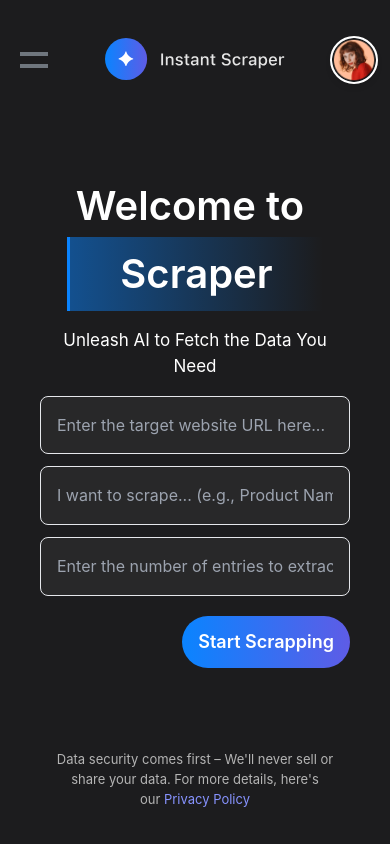
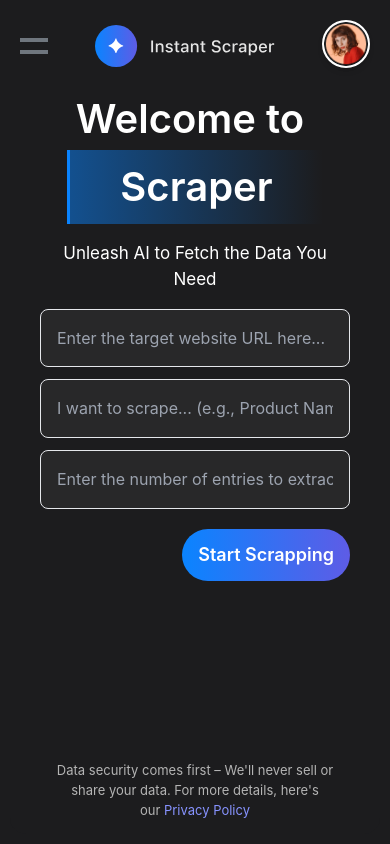
Before and after one commit to proto-developer/instant-scraper-frontend, a Next.js app: page / in a window 390 px wide. Built offline with nearby package versions, Linux system fonts and the light colour scheme.

Commit message:
Updated stylings for medium screens

```diff
--- a/app/(mainPages)/layout.tsx
+++ b/app/(mainPages)/layout.tsx
@@ -1,11 +1,10 @@
-"use client"
+"use client";
 
 import { useState } from "react";
 import Sidebar from "@/components/sidebar/Sidebar";
 import Image from "next/image";
 import Link from "next/link";
 import ProfileMenu from "@/components/ui/ProfileMenu";
-
 
 const RecenetRequestsData = [
   {
@@ -38,7 +37,11 @@
   const [isSidebarOpen, setSidebarOpen] = useState(false);
 
   const toggleSidebar = () => {
-    setSidebarOpen(!isSidebarOpen);
+    setSidebarOpen((prevState) => {
+      const newState = !prevState;
+      console.log("Sidebar is open:", newState); // Log the updated state
+      return newState;
+    });
   };
 
   return (
@@ -48,7 +51,7 @@
         <div
           className={`${
             isSidebarOpen ? "block" : "hidden"
-          } fixed inset-0  bg-black bg-opacity-75 z-50 sm:block sm:static  md:mt-0`}
+          } fixed inset-0 bg-black bg-opacity-75 z-50 sm:block sm:static md:mt-0`}
         >
           <Sidebar.Root>
             {/* Logo visible in the sidebar on medium and larger screens */}
@@ -68,20 +71,30 @@
               ))}
             </Sidebar.RecentRequestsContainer>
             <Sidebar.SidebarFooter />
-          </Sidebar.Root>
-        </div>
 
-        {/* Button for toggling Sidebar */}
+            {/* Close Button (Cross icon) inside the Sidebar, visible only on small screens */}
             <button
               onClick={toggleSidebar}
-          className="sm:hidden absolute top-12 left-5 z-50"
+              className={`absolute top-10 left-7 text-white sm:hidden`}
             >
-          {isSidebarOpen ? (
-            // Cross icon (X) when sidebar is open
               <div className="w-7 h-7 flex justify-center items-center">
                 <div className="w-7 h-[3px] bg-[#6F767E] absolute rotate-45"></div>
                 <div className="w-7 h-[3px] bg-[#6F767E] absolute -rotate-45"></div>
               </div>
+            </button>
+          </Sidebar.Root>
+        </div>
+
+        {/* Header/Nav: Contains the logo, hamburger, and profile menu */}
+        <div className="fixed top-0 left-0 right-0 z-40 flex justify-between items-center bg-[#1C1C1E] py-5 px-5 sm:hidden">
+          {/* Hamburger Button */}
+          <button
+            onClick={toggleSidebar}
+            className="z-50 relative flex items-center justify-center"
+          >
+            {isSidebarOpen ? (
+              // Hide hamburger icon when sidebar is open
+              <div />
             ) : (
               // Hamburger icon when sidebar is closed
               <div>
@@ -91,22 +104,29 @@
             )}
           </button>
 
-        {/* Main Content Area */}
-        <div className="mx-[10px] my-[0px] bg-darkLight border border-none md:border-grayBorder rounded-[16px] overflow-x-hidden overflow-y-auto flex-1 h-[calc(100dvh-20px)]">
-          {/* Logo displayed when sidebar is closed on mobile */}
-          {!isSidebarOpen && (
-            <div className="flex justify-center mt-7 mb-0 sm:hidden">
+          {/* Logo */}
+          <div>
             <Link href={"/"}>
               <Image src="/logo.svg" alt="logo" width={180} height={40} />
             </Link>
           </div>
-          )}
+
+          {/* Profile Menu */}
+          <div>
+            <ProfileMenu />
+          </div>
+        </div>
+
+        {/* Main Content Area */}
+        <div className="mx-[10px] md:mx-0 lg:mx-[10px] my-[0px] bg-darkLight border border-none md:border-grayBorder rounded-[16px] overflow-x-clip overflow-y-auto flex-1 h-[calc(100dvh-20px)] md:h-[calc(100dvh)] lg:h-[calc(100dvh-20px)] pt-16 sm:pt-0">
           {children}
 
+          {/* Profile Menu when sidebar is closed */}
+          {!isSidebarOpen && (
             <div className="absolute top-9 right-3 md:top-6 md:right-8">
               <ProfileMenu />
             </div>
-
+          )}
         </div>
       </div>
     </>
--- a/app/globals.css
+++ b/app/globals.css
@@ -112,6 +112,12 @@
     }
 }
 
+@media (min-width: 1535px) {
+    .gradient-background-box {
+        padding: 20px 20px 30px 7px;
+    }
+}
+
 @media (min-width: 1900px) {
     .gradient-background-box {
         padding: 30px 30px 30px 7px;
--- a/components/ui/ProfileMenu.tsx
+++ b/components/ui/ProfileMenu.tsx
@@ -11,7 +11,7 @@
   };
 
   return (
-    <div className="relative">
+    <div>
       {/* Profile Photo */}
       <button
         className="w-12 md:w-14 h-12 md:h-14 rounded-full bg-gray-300 overflow-hidden border-2 border-white shadow-md"
--- a/components/ui/home.tsx
+++ b/components/ui/home.tsx
@@ -7,7 +7,7 @@
 
     return (
         <>
-            <div className="w-full h-[100dvh] flex flex-col px-4 sm:px-8 justify-evenly">
+            <div className="w-full h-[100dvh] flex flex-col px-4 sm:px-8 justify-between">
                 {/* Main Content */}
                 <div className="text-center h-auto md:h-[100%] flex flex-col   md:justify-center">
 
--- a/components/ui/plansMonthly.tsx
+++ b/components/ui/plansMonthly.tsx
@@ -29,7 +29,7 @@
 
     return(
 
-    <div className="cards  w-[90%] flex flex-col md:flex-row ml-auto mr-auto mt-[3%] min-h-[65%] md:bg-[#0D0C0C] rounded-lg">
+    <div className="cards  w-[90%] md:w-[95%] lg:w-[90%] flex flex-col md:flex-row ml-auto mr-auto mt-[3%] min-h-[65%] md:bg-[#0D0C0C] rounded-lg">
 
 <div className="card subscriptionPackages w-full md:w-[25%] h-auto md:h-auto flex flex-col rounded-2xl group">
   {/* Main Content */}
@@ -316,7 +316,7 @@
 <div className="card subscriptionPackages w-[full] md:w-[25%] h-[full] md:h-auto flex flex-col rounded-2xl group">
   {/* Main Content */}
   <div className="content mt-2 p-2 md:p-0 md:mt-5 ml-4 relative">
-    <h3 className="md:font-semibold">Enterprise Plan</h3>
+    <h3 className="md:font-semibold ">Enterprise Plan</h3>
     <div className="price flex flex-row">
       <h1 className="text-[40px] md:text-[35px] font-bold">Custom</h1>
 
--- a/components/ui/plansYearly.tsx
+++ b/components/ui/plansYearly.tsx
@@ -29,7 +29,7 @@
 
     return(
 
-    <div className="cards  w-[90%] flex flex-col md:flex-row ml-auto mr-auto mt-[3%] min-h-[65%] md:bg-[#0D0C0C] rounded-lg">
+    <div className="cards  w-[90%] md:w-[95%] lg:w-[90%] flex flex-col md:flex-row ml-auto mr-auto mt-[3%] min-h-[65%] md:bg-[#0D0C0C] rounded-lg">
 
 <div className="card subscriptionPackages w-full md:w-[25%] h-auto md:h-auto flex flex-col rounded-2xl group">
   {/* Main Content */}
--- a/components/ui/subscription.tsx
+++ b/components/ui/subscription.tsx
@@ -15,7 +15,7 @@
 
   return (
     <>
-      <div className="w-full min-h-screen  md:h-full flex flex-col">
+      <div className="w-[100%] min-h-screen overflow-x-hidden  md:h-full flex flex-col">
 
           <div className="w-[100%] m-[6%] md:m-[3%]">
             <Image
@@ -28,11 +28,11 @@
             <h4 className="text-[24px] md:text-xl ml-3 md:ml-0 mb-2 md:mt-1"> Subscription </h4>
           </div>
 
-          <div className="roundButton w-[85%] md:w-[35%] flex flex-row flex-wrap ml-auto mr-auto p-[0.25%_0.25%] bg-[#2F3133] rounded-s-full rounded-e-full">
+          <div className="roundButton w-[85%] md:w-[65%] xl:w-[35%] flex flex-row flex-wrap ml-auto mr-auto p-[0.25%_0.25%] bg-[#2F3133] rounded-s-full rounded-e-full">
     <button className={`mr-2 w-[48%] text-[19px] md:text-[16px] p-[2%] md:p-[1.5%_10%] rounded-full ${isMonthly ? 'bg-white text-black' : 'bg-none text-white'}`} onClick={(e) => {e.preventDefault(); setSelectedOption("Monthly"); setIsMonthly(true); setIsYearly(false);}}>
         Monthly
     </button>
-    <button className={`w-[49%] 2xl:w-[50%] p-[2%] text-[19px] md:font-normal md:text-[16px] md:p-[1.5%_6%] rounded-full ${isYearly ? 'bg-white text-black' : 'bg-none text-white'}`}  onClick={(e) => {e.preventDefault(); setSelectedOption("Yearly"); setIsYearly(true); setIsMonthly(false); }}>
+    <button className={`w-[49%] 2xl:w-[49%] p-[2%] text-[19px] md:font-normal md:text-[16px] md:p-[1.5%_6%] rounded-full ${isYearly ? 'bg-white text-black' : 'bg-none text-white'}`}  onClick={(e) => {e.preventDefault(); setSelectedOption("Yearly"); setIsYearly(true); setIsMonthly(false); }}>
         Yearly <span className="text-[16px]"> -20% off </span>
     </button>
 </div>
--- a/tailwind.config.ts
+++ b/tailwind.config.ts
@@ -19,7 +19,7 @@
         primaryGradient: "linear-gradient(to right, #0A84FF, #5E5CE6)",
       },
       screens: {
-        sm: "770px",  // Set the "sm" breakpoint to start from 770px
+        sm: "830px",  // Set the "sm" breakpoint to start from 770px
       },
     },
   },
```
Lines whose indentation alone changed are shown as unchanged.
